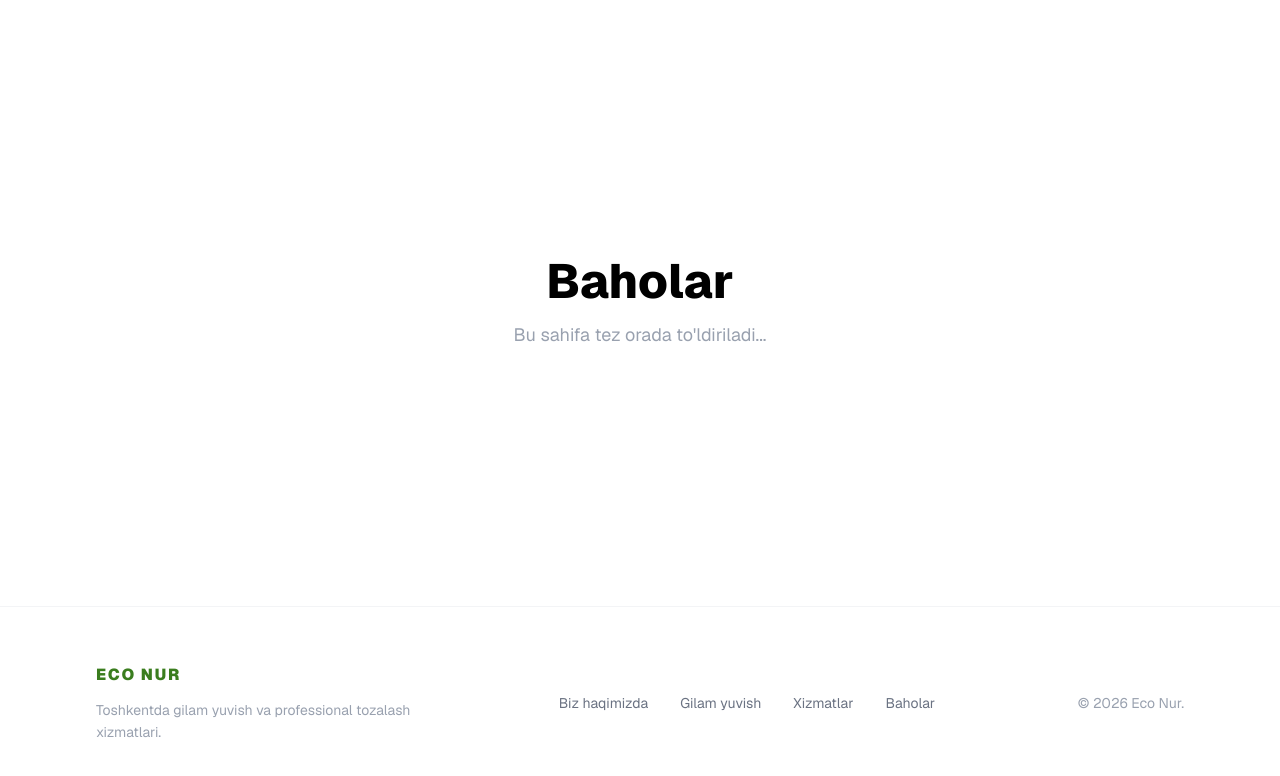
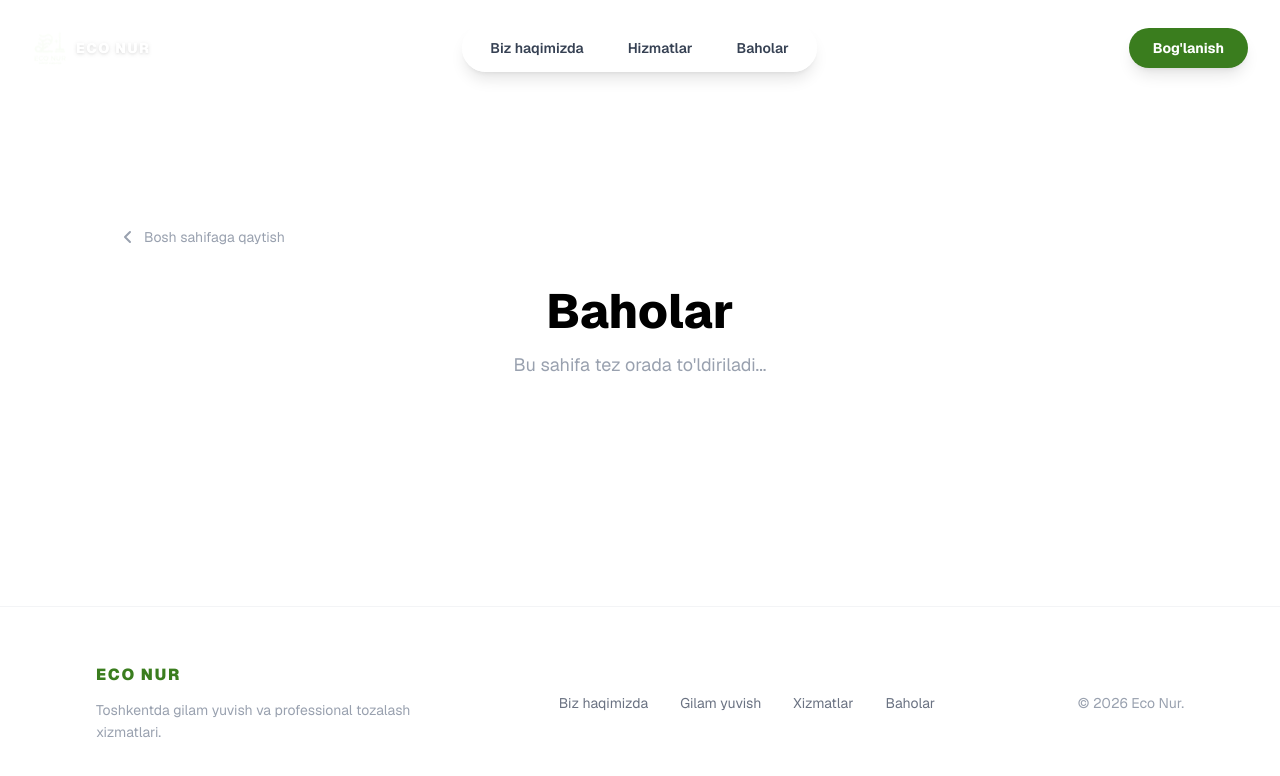
Before and after one commit to developabduvors/ecoNur-Frontend, a Next.js app: page /baholar in a window 1280 px wide. Shown: the top 776 px of the page. Built offline with nearby package versions, Linux system fonts and the light colour scheme.

Commit message:
feat: frontend

```diff
--- a/app/baholar/page.tsx
+++ b/app/baholar/page.tsx
@@ -1,18 +1,32 @@
 import { Header } from '@/components/Header';
 import { Footer } from '@/components/Footer';
+import Link from 'next/link';
 
 export const metadata = {
-  title: 'Baholar — Eco Nur',
-  description: 'Eco Nur xizmatlari narxlari',
+  title: 'Baholar — Gilam, divan, korpacha yuvish narxlari | Eco Nur',
+  description: 'Eco Nur xizmatlari narxlari: gilam yuvish 1 kv.m — 12 000 so\'m, divan tozalash, korpacha yuvish, burchatka tozalash.',
 };
 
 export default function BaholarPage() {
   return (
     <div className="min-h-screen flex flex-col bg-white">
-      <div className="md:hidden">
-        <Header />
-      </div>
+      {/* Header — mobil va desktop uchun */}
+      <Header />
+
       <main className="flex-grow flex flex-col items-center justify-center px-6 py-20">
+        {/* Orqaga qaytish */}
+        <Link
+          href="/"
+          className="flex items-center gap-2 text-sm text-gray-400 hover:text-[#3a7d1e]
+                     transition-colors duration-200 mb-10 self-start max-w-screen-xl w-full
+                     mx-auto md:px-16 lg:px-24"
+        >
+          <svg width="16" height="16" viewBox="0 0 16 16" fill="none">
+            <path d="M10 3L5 8L10 13" stroke="currentColor" strokeWidth="2" strokeLinecap="round" strokeLinejoin="round"/>
+          </svg>
+          Bosh sahifaga qaytish
+        </Link>
+
         <h1 className="text-3xl md:text-5xl font-extrabold text-black mb-4 text-center">
           Baholar
         </h1>
@@ -20,6 +34,7 @@ export default function BaholarPage() {
           Bu sahifa tez orada to&apos;ldiriladi...
         </p>
       </main>
+
       <Footer />
     </div>
   );
--- a/components/Header.tsx
+++ b/components/Header.tsx
@@ -8,8 +8,8 @@ export const Header = () => {
   const [open, setOpen] = useState(false);
 
   const links = [
-    { label: 'Biz haqimizda', href: '#about' },
-    { label: 'Hizmatlar', href: '#services' },
+    { label: 'Biz haqimizda', href: '/#about-us' },
+    { label: 'Hizmatlar', href: '/#services' },
     { label: 'Baholar', href: '/baholar' },
   ];
 
```
Also changed, not shown: vercel.json (added).
